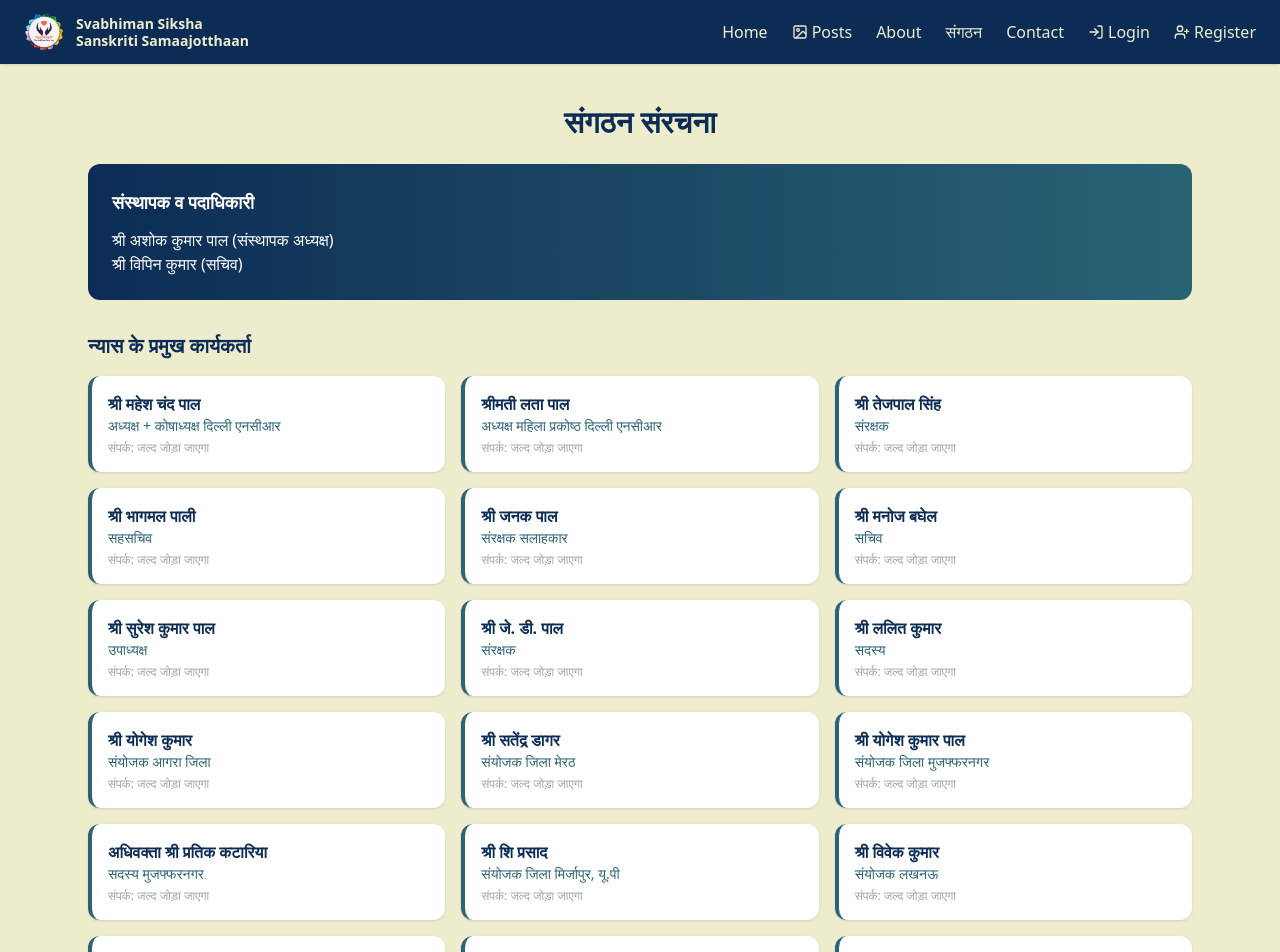
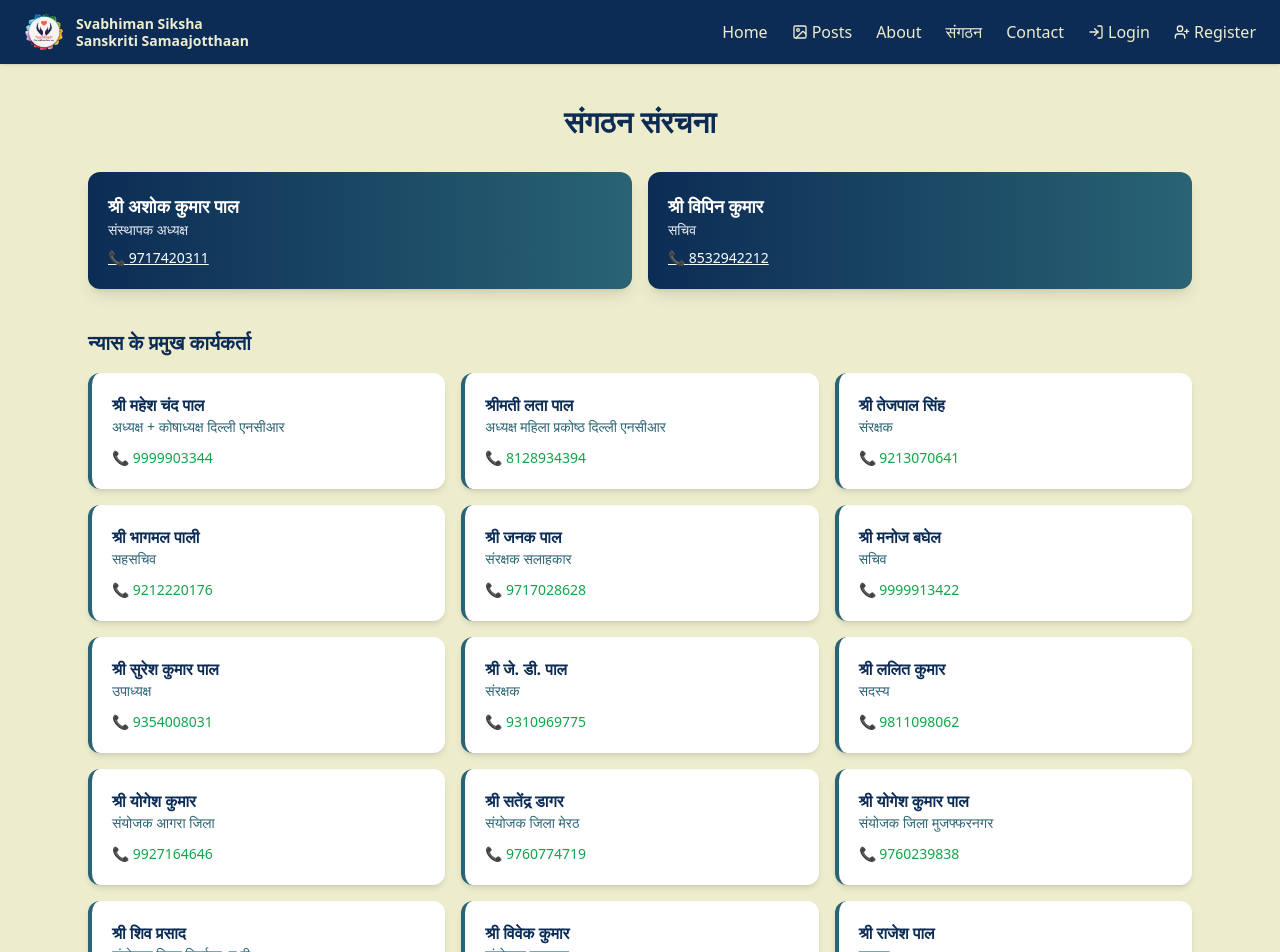
Before and after one commit to manasssengar2006/ssssNGO-Frontend, a React (Vite) app: page /sangathan in a window 1280 px wide. Shown: the top 952 px of the page. Built offline with nearby package versions, Linux system fonts and the light colour scheme.

Commit message:
navbar fix

```diff
--- a/src/components/Footer.jsx
+++ b/src/components/Footer.jsx
@@ -25,7 +25,7 @@ const Footer = () => {
           <ul className="space-y-1 text-sm text-gray-200">
             <li>Home</li>
             <li>Posts</li>
-            <li>Join NGO</li>
+            <li>Join</li>
             <li>Contact</li>
           </ul>
         </div>
@@ -35,7 +35,7 @@ const Footer = () => {
           <h3 className="font-semibold mb-3">Contact</h3>
           <div className="space-y-2 text-sm text-gray-200">
             <p className="flex items-center gap-2">
-              <Phone size={16} /> +91 XXXXX XXXXX
+              <Phone size={16} /> +91 9717420311
             </p>
             <p className="flex items-center gap-2">
               <Mail size={16} /> svabhimanngo@gmail.com
--- a/src/components/Navbar.jsx
+++ b/src/components/Navbar.jsx
@@ -68,14 +68,15 @@ const Navbar = () => {
         {/* DESKTOP MENU */}
         <div className="hidden md:flex items-center gap-6">
           <NavLink to="/">Home</NavLink>
+
           <NavLink to="/Posts">
             <span className="flex items-center gap-1">
               <Image size={16} /> Posts
             </span>
           </NavLink>
+
           <NavLink to="/about">About</NavLink>
           <NavLink to="/sangathan">संगठन</NavLink>
-
           <NavLink to="/contact">Contact</NavLink>
 
           {!user && (
@@ -155,6 +156,7 @@ const Navbar = () => {
               <NavLink to="/">Home</NavLink>
               <NavLink to="/Posts">Posts</NavLink>
               <NavLink to="/about">About</NavLink>
+              <NavLink to="/sangathan">संगठन</NavLink> {/* ✅ FIXED */}
               <NavLink to="/contact">Contact</NavLink>
 
               {!user && (
--- a/src/pages/Sangathan.jsx
+++ b/src/pages/Sangathan.jsx
@@ -1,57 +1,71 @@
 import { motion } from "framer-motion";
 
-const members = [
-  { name: "श्री महेश चंद पाल", role: "अध्यक्ष + कोषाध्यक्ष दिल्ली एनसीआर" },
-  { name: "श्रीमती लता पाल", role: "अध्यक्ष महिला प्रकोष्ठ दिल्ली एनसीआर" },
-  { name: "श्री तेजपाल सिंह", role: "संरक्षक" },
-  { name: "श्री भागमल पाली", role: "सहसचिव" },
-  { name: "श्री जनक पाल", role: "संरक्षक सलाहकार" },
-  { name: "श्री मनोज बघेल", role: "सचिव" },
-  { name: "श्री सुरेश कुमार पाल", role: "उपाध्यक्ष" },
-  { name: "श्री जे. डी. पाल", role: "संरक्षक" },
-  { name: "श्री ललित कुमार", role: "सदस्य" },
-
-  { name: "श्री योगेश कुमार", role: "संयोजक आगरा जिला" },
-  { name: "श्री सतेंद्र डागर", role: "संयोजक जिला मेरठ" },
-  { name: "श्री योगेश कुमार पाल", role: "संयोजक जिला मुजफ्फरनगर" },
-
-  { name: "अधिवक्ता श्री प्रतिक कटारिया", role: "सदस्य मुजफ्फरनगर" },
-  { name: "श्री शि प्रसाद", role: "संयोजक जिला मिर्जापुर, यू.पी" },
-
-  { name: "श्री विवेक कुमार", role: "संयोजक लखनऊ" },
-
-  { name: "श्री राजेश पाल", role: "सदस्य" },
-  { name: "श्री रंजीत", role: "सदस्य" },
-  { name: "श्री किशन कुमार", role: "सदस्य" },
-
-  { name: "श्री संदीप कुमार", role: "संयोजक जिला देहरादून" },
-
-  { name: "श्री अशोक बगवास", role: "संयोजक जिला प्रतापगढ़, राजस्थान" },
-
-  { name: "श्री तेज सिंह", role: "संयोजक जिला लहार, मध्य प्रदेश" },
-
-  { name: "श्री अभय सिंह", role: "संयोजक बिहार प्रदेश" },
-
-  { name: "श्री मानस", role: "आईटी एक्सपर्ट" },
-  { name: "श्री कुणाल पाल", role: "आईटी एक्सपर्ट" },
+const founders = [
+  {
+    name: "श्री अशोक कुमार पाल",
+    role: "संस्थापक अध्यक्ष",
+    phone: "9717420311",
+  },
+  {
+    name: "श्री विपिन कुमार",
+    role: "सचिव",
+    phone: "8532942212",
+  },
 ];
 
-const Card = ({ name, role, index }) => (
+const members = [
+  { name: "श्री महेश चंद पाल", role: "अध्यक्ष + कोषाध्यक्ष दिल्ली एनसीआर", phone: "9999903344" },
+  { name: "श्रीमती लता पाल", role: "अध्यक्ष महिला प्रकोष्ठ दिल्ली एनसीआर", phone: "8128934394" },
+  { name: "श्री तेजपाल सिंह", role: "संरक्षक", phone: "9213070641" },
+  { name: "श्री भागमल पाली", role: "सहसचिव", phone: "9212220176" },
+  { name: "श्री जनक पाल", role: "संरक्षक सलाहकार", phone: "9717028628" },
+  { name: "श्री मनोज बघेल", role: "सचिव", phone: "9999913422" },
+  { name: "श्री सुरेश कुमार पाल", role: "उपाध्यक्ष", phone: "9354008031" },
+  { name: "श्री जे. डी. पाल", role: "संरक्षक", phone: "9310969775" },
+  { name: "श्री ललित कुमार", role: "सदस्य", phone: "9811098062" },
+  { name: "श्री योगेश कुमार", role: "संयोजक आगरा जिला", phone: "9927164646" },
+  { name: "श्री सतेंद्र डागर", role: "संयोजक जिला मेरठ", phone: "9760774719" },
+  { name: "श्री योगेश कुमार पाल", role: "संयोजक जिला मुजफ्फरनगर", phone: "9760239838" },
+  { name: "श्री शिव प्रसाद", role: "संयोजक जिला मिर्जापुर, यू.पी", phone: "8655639685" },
+  { name: "श्री विवेक कुमार", role: "संयोजक लखनऊ", phone: "9307440269" },
+  { name: "श्री राजेश पाल", role: "सदस्य", phone: "8707813459" },
+  { name: "श्री किशन कुमार", role: "सदस्य", phone: "9616795555" },
+  { name: "श्री मंजीत सिंह वर्मा", role: "संयोजक उत्तराखंड", phone: "8279548484" },
+  { name: "श्री संदीप कुमार", role: "संयोजक जिला देहरादून", phone: "7895544350" },
+  { name: "श्री अशोक बगवास", role: "संयोजक जिला प्रतापगढ़, राजस्थान", phone: "8696831631" },
+  { name: "श्री सुरेश चंद रियार", role: "संयोजक भरतपुर, राजस्थान", phone: "9694529215" },
+  { name: "श्री तेज सिंह", role: "संयोजक जिला लहार, मध्य प्रदेश", phone: "8319252071" },
+  { name: "श्री अभय सिंह", role: "संयोजक बिहार प्रदेश", phone: "7739602108 / 7717782045" },
+];
+
+const Card = ({ name, role, phone, index }) => (
   <motion.div
     initial={{ opacity: 0, y: 20 }}
     animate={{ opacity: 1, y: 0 }}
-    transition={{ delay: index * 0.05 }}
-    whileHover={{ scale: 1.03 }}
-    className="bg-white rounded-xl shadow p-4 border-l-4 border-[#296374]"
+    transition={{ delay: index * 0.04 }}
+    whileHover={{ y: -4 }}
+    className="bg-white rounded-xl shadow-md p-5 border-l-4 border-[#296374] hover:shadow-lg transition"
   >
     <h3 className="font-semibold text-[#0C2C55]">{name}</h3>
-    <p className="text-sm text-[#296374]">{role}</p>
+    <p className="text-sm text-[#296374] mb-2">{role}</p>
 
-    {/* Future phone placeholder */}
-    <p className="text-xs text-gray-400 mt-1">
-      संपर्क: जल्द जोड़ा जाएगा
-    </p>
+    <a
+      href={`tel:${phone.split("/")[0].trim()}`}
+      className="text-sm text-green-600 font-medium hover:underline"
+    >
+      📞 {phone}
+    </a>
   </motion.div>
+);
+
+const FounderCard = ({ name, role, phone }) => (
+  <div className="bg-gradient-to-r from-[#0C2C55] to-[#296374] text-white p-5 rounded-xl shadow-lg">
+    <h3 className="font-semibold text-lg">{name}</h3>
+    <p className="text-sm opacity-90">{role}</p>
+    <a href={`tel:${phone}`} className="text-sm mt-2 inline-block underline">
+      📞 {phone}
+    </a>
+  </div>
 );
 
 const Sangathan = () => {
@@ -60,24 +74,17 @@ const Sangathan = () => {
       <motion.h1
         initial={{ opacity: 0 }}
         animate={{ opacity: 1 }}
-        className="text-3xl font-bold text-center text-[#0C2C55] mb-6"
+        className="text-3xl font-bold text-center text-[#0C2C55] mb-8"
       >
         संगठन संरचना
       </motion.h1>
 
-      {/* Founders Section */}
-      <motion.div
-        initial={{ opacity: 0 }}
-        animate={{ opacity: 1 }}
-        className="bg-gradient-to-r from-[#0C2C55] to-[#296374] text-white p-6 rounded-xl mb-8"
-      >
-        <h2 className="text-lg font-semibold mb-3">
-          संस्थापक व पदाधिकारी
-        </h2>
-
-        <p>श्री अशोक कुमार पाल (संस्थापक अध्यक्ष)</p>
-        <p>श्री विपिन कुमार (सचिव)</p>
-      </motion.div>
+      {/* Founders */}
+      <div className="grid md:grid-cols-2 gap-4 mb-10">
+        {founders.map((f, i) => (
+          <FounderCard key={i} {...f} />
+        ))}
+      </div>
 
       <h2 className="text-xl font-semibold text-[#0C2C55] mb-4">
         न्यास के प्रमुख कार्यकर्ता
@@ -90,7 +97,7 @@ const Sangathan = () => {
       </div>
 
       <p className="text-center text-sm text-gray-500 mt-6">
-        * संपर्क नंबर व फोटो चरणबद्ध रूप से जोड़े जाएँगे
+        * यह सूची समय-समय पर अपडेट की जाती रहेगी
       </p>
     </div>
   );
```
